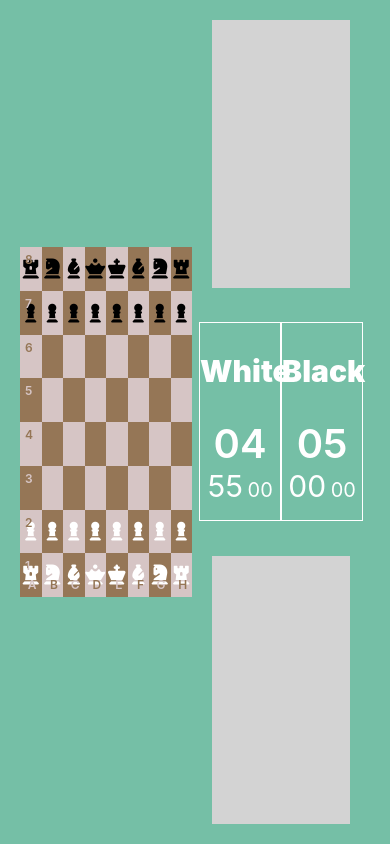
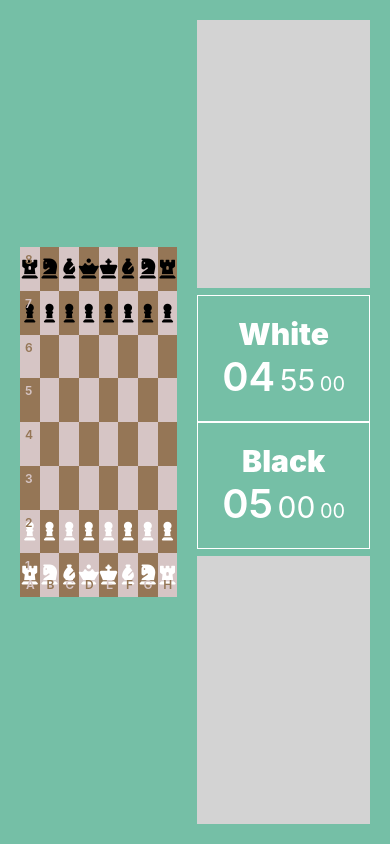
Before and after one commit to CrisTowi/chess, a Svelte app: page / in a window 390 px wide. Built offline with nearby package versions, Linux system fonts and the light colour scheme.

Commit message:
Fix time styles on small displays

```diff
--- a/src/containers/Aside.svelte
+++ b/src/containers/Aside.svelte
@@ -35,7 +35,7 @@ whiteRemaining.subscribe(() => {
 
 .Aside-Pieces {
   box-sizing: border-box;
-  margin: 0px 20px;
+  margin: 0px 0px 0px 20px;
   padding: 20px;
   display: flex;
   background: #D3D3D3;
@@ -48,6 +48,7 @@ whiteRemaining.subscribe(() => {
   justify-content: center;
   align-items: center;
   text-align: center;
+  margin-left: 20px;
 }
 
 .Aside-Timer-Title {
@@ -57,7 +58,7 @@ whiteRemaining.subscribe(() => {
 }
 
 .Aside-Timer-color {
-  width: 45%;
+  width: 50%;
   border: 1px solid #FFFFFF;
   color: #FFFFFF;
 }
@@ -80,6 +81,28 @@ whiteRemaining.subscribe(() => {
   height: 40px;
   font-size: 40px;
 }
+
+@media screen and (max-width: 1255px) {
+  .Aside-Timer {
+    flex-direction: column;
+  }
+
+  .Aside-Timer-color {
+    box-sizing: border-box;
+    margin: 0px 20px;
+    padding: 20px;
+    width: 100%;
+  }
+
+  .Aside-Timer-Title {
+    margin: 0px;
+  }
+
+  .Aside-Timer-Time {
+    margin: 0px;
+  }
+}
+
 </style>
 
 <div class="Aside">
@@ -93,7 +116,7 @@ whiteRemaining.subscribe(() => {
   <div class="Aside-Timer">
     <div class="Aside-Timer-color">
       <p class="Aside-Timer-Title">White</p>
-      <p>
+      <p class="Aside-Timer-Time">
         <span class="Min-label">{whiteRemainObj.min}</span>
         <span class="Sec-label">{whiteRemainObj.sec}</span>
         <span class="Ms-label">{whiteRemainObj.ms}</span>
@@ -101,7 +124,7 @@ whiteRemaining.subscribe(() => {
     </div>
     <div class="Aside-Timer-color">
       <p class="Aside-Timer-Title">Black</p>
-      <p>
+      <p class="Aside-Timer-Time">
         <span class="Min-label">{blackRemainObj.min}</span>
         <span class="Sec-label">{blackRemainObj.sec}</span>
         <span class="Ms-label">{blackRemainObj.ms}</span>
```
